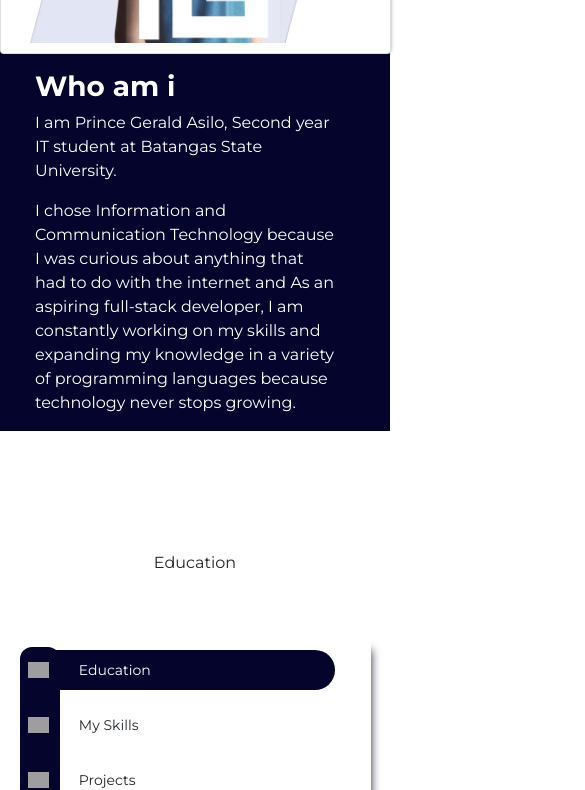
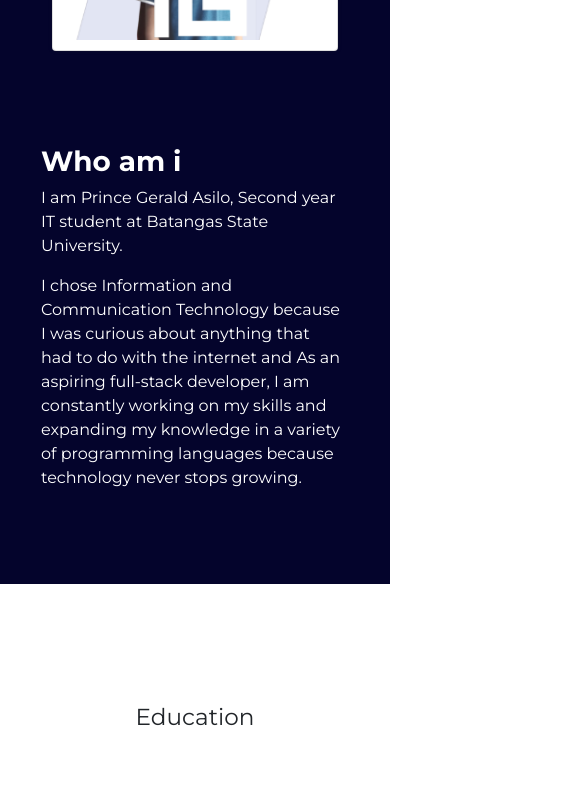
Before and after one commit to asiloprince/personal-portfolio, a React (Create React App) app in the folder client/: page / in a window 390 px wide. Shown: the part 666-1456 px from the top of the page, 585 px wide, since content can reach past the window. Built offline with nearby package versions, Linux system fonts and the light colour scheme; grey boxes are pictures that could not be loaded.

Commit message:
make it better

```diff
--- a/client/src/App.js
+++ b/client/src/App.js
@@ -16,10 +16,11 @@ function App() {
       <Navigation />
       <Header />
       <ParticleAnimation
-        style={{ height: '96vh' }}
+        style={{ height: '90vh' }}
         background={{ r: 4, g: 4, b: 44, a: 1 }}
-        numParticles={100}
+        numParticles={60}
         particleSpeed={0.3}
+        interactive={true}
         particleRadius={1.5}
       />
       <AboutMe />
--- a/client/src/screens/aboutMe/AboutMe.jsx
+++ b/client/src/screens/aboutMe/AboutMe.jsx
@@ -266,7 +266,9 @@ function AboutMe() {
                 className="education-container"
 
             >
-                <div>Education</div>
+                <div>
+                    <h3>Education</h3>
+                </div>
                 <div className="education-content">
                     <div className="education-card">
                         <div className="education-bullets">
--- a/client/src/screens/aboutMe/aboutMe.css
+++ b/client/src/screens/aboutMe/aboutMe.css
@@ -16,7 +16,7 @@ flex-direction: row;
 justify-content: space-evenly;
 align-items: center;
 background-color: var(--nav-color);
-height: 100%;
+height: 100vh;
 
 
 
@@ -38,8 +38,8 @@ height: 100%;
 }
 
 .about-text{
-max-width: 600px;
-margin-right: 20px;
+max-width: 500px;
+margin-right: 8px;
 
 color: #fff;
 
@@ -56,14 +56,60 @@ color: #fff;
 }
 
 /*media queries*/
-@media only screen and (max-width: 900px){
+@media only screen and (max-width: 750px){
     .aboutme-container{
         flex-direction: column;
     }
 }
-@media only screen and (max-width: 900px){
+@media only screen and (max-width: 750px){
+        .about-text{
+            max-width: 400px;
+
+        }
+    }
+@media only screen and (max-width: 700px){
+    .aboutme-container{
+        flex-direction: column;
+    }
+}
+@media only screen and (max-width: 700px){
+        .about-text{
+            max-width: 400px;
+
+        }
+    }
+@media only screen and (max-width: 650px){
+    .aboutme-container{
+        flex-direction: column;
+    }
+}
+@media only screen and (max-width: 650px){
+        .about-text{
+            max-width: 400px;
+
+        }
+    }
+/*media queries*/
+@media only screen and (max-width: 600px){
+    .aboutme-container{
+        flex-direction: column;
+    }
+}
+@media only screen and (max-width: 600px){
         .about-text{
             max-width: 300px;
+
+        }
+    }
+@media only screen and (max-width: 550px){
+    .aboutme-container{
+        flex-direction: column;
+    }
+}
+@media only screen and (max-width: 550px){
+        .about-text{
+            max-width: 300px;
+
         }
     }
     .education-container {
--- a/client/src/screens/contactMe/ContactMe.jsx
+++ b/client/src/screens/contactMe/ContactMe.jsx
@@ -65,7 +65,7 @@ function ContactMe() {
         <div id='contact'>
             <div className='main-container'>
                 <div>
-                    <h1 className='title' style={{ textAlign: 'center' }}>Contact Me</h1>
+                    <h1 className='title' style={{ textAlign: 'center', fontWeight: 'bold' }}>Contact Me</h1>
                 </div>
                 <br />
                 <div className="central-form">
--- a/client/src/screens/footer/footer.css
+++ b/client/src/screens/footer/footer.css
@@ -1,7 +1,7 @@
 .footer-container{
     background-color: var(--nav-color);
     margin-top: 2%;
-    height: 60vh;
+    height: 50vh;
   }
   .footer-content{
   padding: 3%;
--- a/client/src/screens/header/Header.js
+++ b/client/src/screens/header/Header.js
@@ -4,7 +4,7 @@ import Typed from 'react-typed'
 
 
 const intro = '<h3> Hello,</h3>'
-const name = ' <h2><strong>  I\'m Prince Gerald </h2> </strong>'
+const name = ' <h3><strong>  I\'m Prince Gerald </h3> </strong>'
 const dev = '<strong>Full-stack Developer.</strong>'
 
 function Header() {
--- a/client/src/screens/header/header.css
+++ b/client/src/screens/header/header.css
@@ -10,6 +10,7 @@
     justify-content: center;
     align-items: center;
     z-index: 1;
+    width: 100%;
 
 }
 .colz{
@@ -32,3 +33,7 @@ h3{
     text-align:center;
     position: relative;
 }
+h3{
+    text-align:center;
+    position: relative;
+}
--- a/client/src/screens/portfolio/portfolio.css
+++ b/client/src/screens/portfolio/portfolio.css
@@ -6,6 +6,7 @@
   .portfolio-main-container p {
     text-align: center;
     margin-top: 3rem;
+    width: 100%;
   }
 
   #portfolio-card-container {
--- a/client/src/screens/technologies/technologies.css
+++ b/client/src/screens/technologies/technologies.css
@@ -5,6 +5,7 @@
     flex-direction: column;
     align-items: center;
     padding: 3rem;
+    width: 100%;
 }
 .techcards-container{
     display: flex;
```
Also changed, not shown: client/src/images/person.png.
